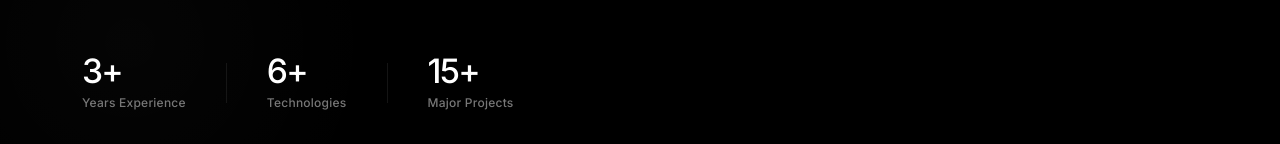
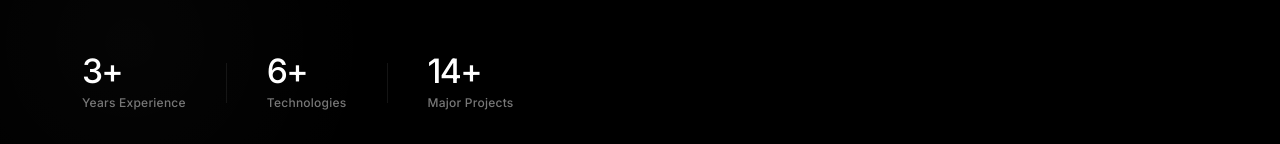
Before and after one commit to mayurantala-coder/my-portfolio, a React (Vite) app: page / in a window 1280 px wide. Shown: the part 803-947 px from the top of the page. Built offline with nearby package versions, Linux system fonts and the light colour scheme.

Commit message:
Update React website

```diff
--- a/src/App.jsx
+++ b/src/App.jsx
@@ -252,7 +252,7 @@ function App() {
               </div>
               <div className="stat-divider" aria-hidden="true"></div>
               <div className="stat" role="listitem">
-                <span className="stat-num" data-count="15">0</span>
+                <span className="stat-num" data-count="14">0</span>
                 <span className="stat-label">Major Projects</span>
               </div>
             </div>
```
